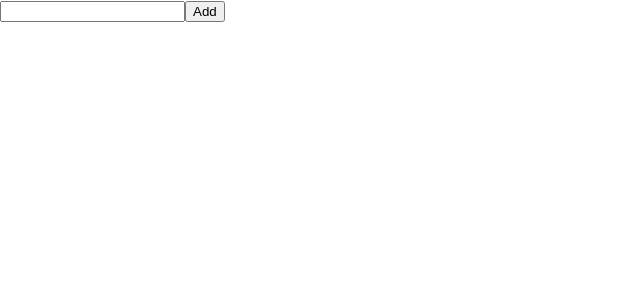
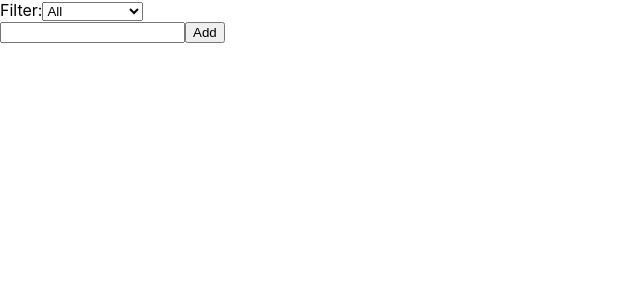
Before and after one commit to devgreact/study-recoil, a React (Create React App) app: page / in a window 1280 px wide. Shown: the top 300 px of the page, without its empty margins (0-640 px from the left). Built offline with nearby package versions, Linux system fonts and the light colour scheme.

Commit message:
## TodoListFilters.js

```diff
--- a/src/todo/TodoList.js
+++ b/src/todo/TodoList.js
@@ -1,26 +1,39 @@
 import React from "react";
-import { atom, useRecoilValue } from "recoil";
+import { atom, selector, useRecoilValue } from "recoil";
 import TodoItemCreator from "./TodoItemCreator";
 import TodoItem from "./TodoItem";
-// 1. Atoms
-// Atoms는 애플리케이션 상태의 source of truth를 갖는다.
-// todo 리스트에서 source of truth는 todo 아이템을 나타내는 객체로 이루어진 배열이 될 것이다.
-// atom 리스트를 todoListState라고 하고 이것을 atom() 함수를 이용해 생성
-// atom에 고유한 key를 주고 비어있는 배열 값을 default로 설정할 것이다.
+import TodoListFilters, { todoListFilterState } from "./TodoListFilters";
 export const todoListState = atom({
   key: "todoListState",
   default: [],
 });
 
+// 1. todoListFilterState와 todoListState를 사용해서
+// 우리는 필터링 된 리스트를 파생하는 filteredTodoListState selector를 구성할 수 있다.
+export const filteredTodoListState = selector({
+  key: "FilteredTodoList",
+  get: ({ get }) => {
+    const filter = get(todoListFilterState);
+    const list = get(todoListState);
+
+    switch (filter) {
+      case "Show Completed":
+        return list.filter((item) => item.isComplete);
+      case "Show Uncompleted":
+        return list.filter((item) => !item.isComplete);
+      default:
+        return list;
+    }
+  },
+});
+
 const TodoList = () => {
-  // 2. 동시에 읽고 쓰기 위함.
-  // atom의 항목을 읽기 위해, useRecoilValue() 훅을 우리의 TodoList 컴포넌트에서 사용할 수 있다.
   const todoList = useRecoilValue(todoListState);
   return (
     <>
-      {/* 3. 목록생성 */}
+      {/* 2.  */}
+      <TodoListFilters />
       <TodoItemCreator />
-      {/* 4. 목록 출력 */}
       {todoList.map((todoItem) => (
         <TodoItem key={todoItem.id} item={todoItem} />
       ))}
--- /dev/null
+++ b/src/todo/TodoListFilters.js
@@ -0,0 +1,29 @@
+import React from "react";
+import { atom, useRecoilState } from "recoil";
+// 1. 필터링 된 todo 리스트를 구현하기 위해서 우리는 atom에 저장될 수 있는 필터 기준을 선택해야 한다.
+// 우리가 사용하게 될 필터 옵션은 "Show All", "Show Completed"과 "Show Uncompleted"가 있다.
+// 기본값은 "Show All"이 될 것이다.
+export const todoListFilterState = atom({
+  key: "todoListFilterState",
+  default: "Show All",
+});
+
+const TodoListFilters = () => {
+  const [filter, setFilter] = useRecoilState(todoListFilterState);
+  const updateFilter = ({ target: { value } }) => {
+    setFilter(value);
+  };
+
+  return (
+    <>
+      Filter:
+      <select value={filter} onChange={updateFilter}>
+        <option value="Show All">All</option>
+        <option value="Show Completed">Completed</option>
+        <option value="Show Uncompleted">Uncompleted</option>
+      </select>
+    </>
+  );
+};
+
+export default TodoListFilters;
```
Also changed, not shown: 1 other file (tests, documents, lock files or other folders).
